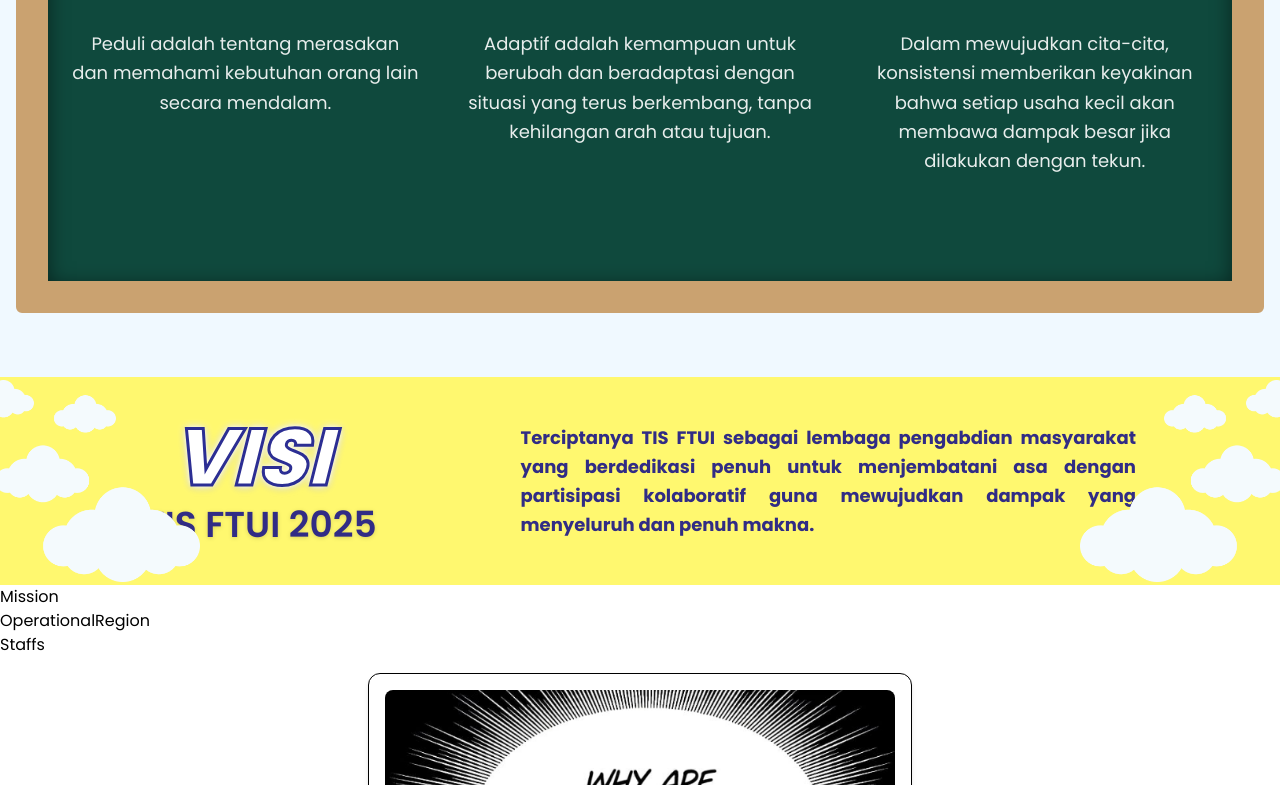
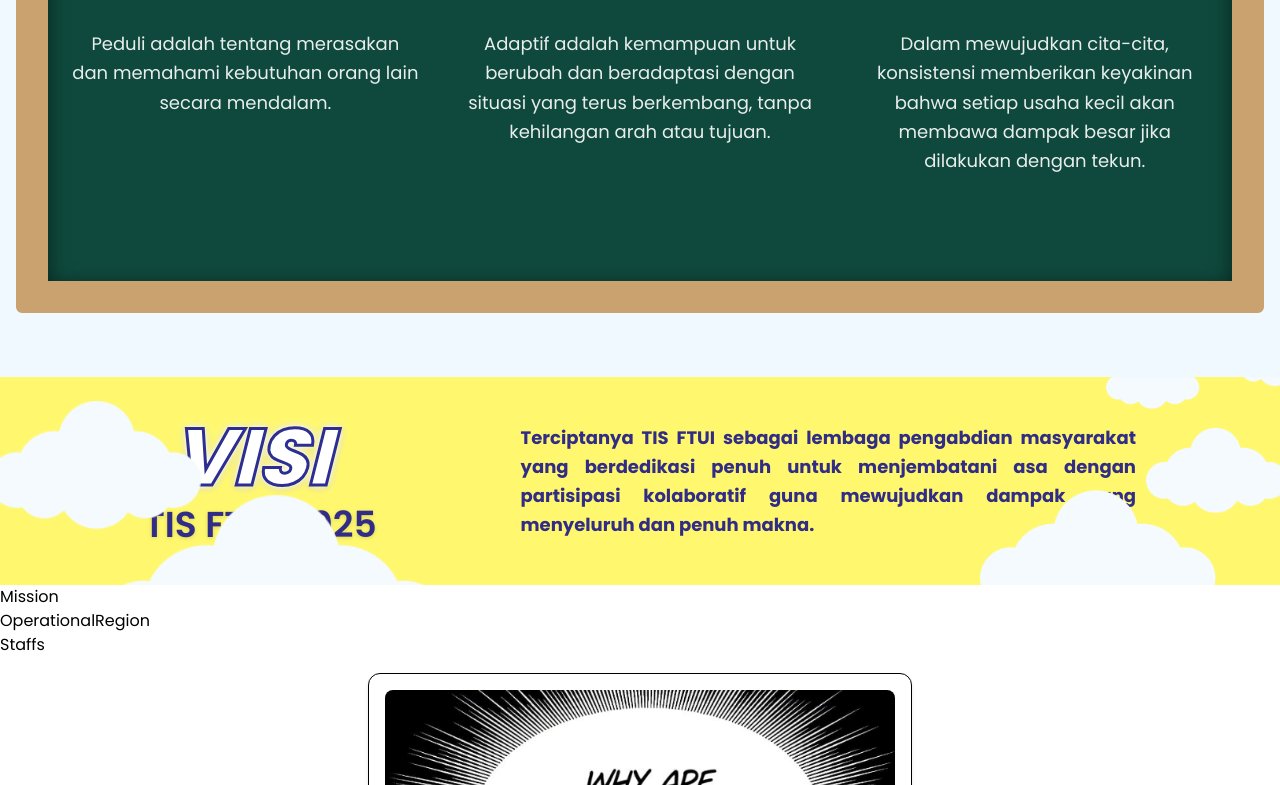
Before and after one commit to EXERCISE-FTUI/TISxExercise-2025, a Next.js app: page / in a window 1280 px wide. Shown: the part 451-1236 px from the top of the page. Built offline with nearby package versions, Linux system fonts and the light colour scheme.

Commit message:
fixed clouds, chalkboard title alignment

```diff
--- a/src/sections/Vision/Vision.tsx
+++ b/src/sections/Vision/Vision.tsx
@@ -11,23 +11,23 @@
       {/* -------------- Side Clouds ---------------- */}
 
       {/* LEFT side (mirrored horizontally) */}
-      <div className="pointer-events-none absolute left-0 top-0 bottom-0 z-10 w-[200px]">
+      <div className="pointer-events-none absolute left-0 top-0 bottom-0 z-10 w-[450px]">
         <Image
           src="/assets/Staffs/images/cloud.png"
           alt="cloud left"
           fill
-          className="object-contain object-left scale-x-[-1] select-none"
+          className="object-cover object-left scale-x-[-1] select-none"
           priority
         />
       </div>
 
       {/* RIGHT side (normal) */}
-      <div className="pointer-events-none absolute right-0 top-0 bottom-0 z-10 w-[200px]">
+      <div className="pointer-events-none absolute right-0 top-0 bottom-0 z-10 w-[300px]">
         <Image
           src="/assets/Staffs/images/cloud.png"
           alt="cloud right"
           fill
-          className="object-contain object-right select-none"
+          className="object-cover object-right select-none"
         />
       </div>
 
```
